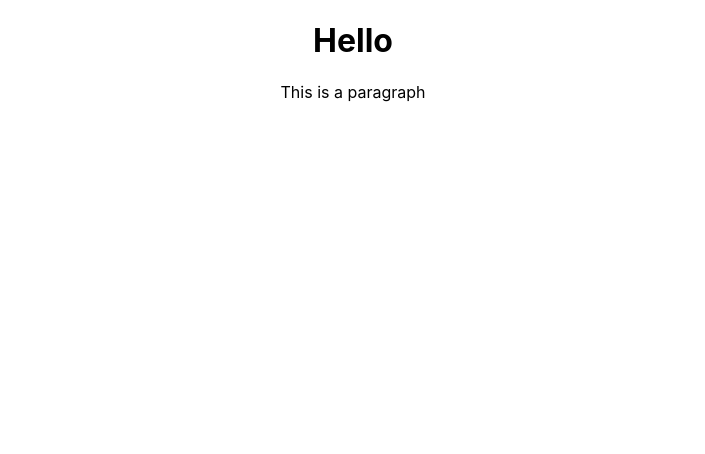
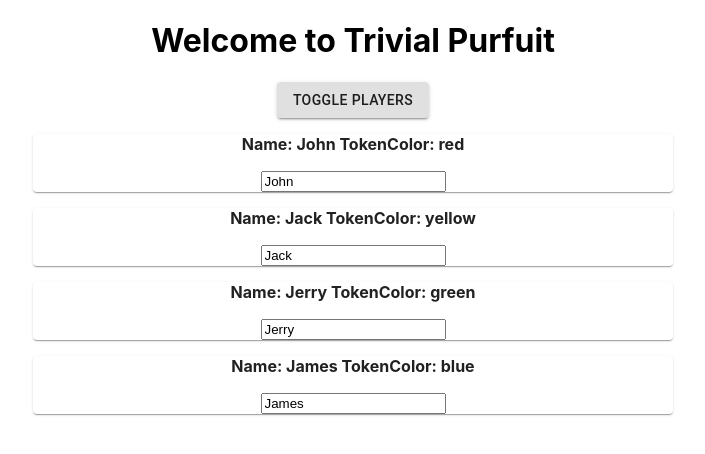
Before and after one commit to GuardiansOfTheCode/trivial-purfuit, a React (Create React App) app in the folder app/: page / in a window 1280 px wide. Shown: the top 454 px of the page, without its empty margins (287-992 px from the left). Built offline with nearby package versions, Linux system fonts and the light colour scheme.

Commit message:
Added material-ui and a basic component for testing

```diff
--- a/app/package.json
+++ b/app/package.json
@@ -3,6 +3,7 @@
   "version": "0.1.0",
   "private": true,
   "dependencies": {
+    "@material-ui/core": "^4.11.0",
     "@testing-library/jest-dom": "^4.2.4",
     "@testing-library/react": "^9.5.0",
     "@testing-library/user-event": "^7.2.1",
--- a/app/public/index.html
+++ b/app/public/index.html
@@ -7,7 +7,7 @@
     <meta name="theme-color" content="#000000"/>
     <meta
             name="description"
-            content="Web site created using create-react-app"
+            content="Trivial Purfuit application"
     />
     <link rel="apple-touch-icon" href="%PUBLIC_URL%/logo192.png"/>
     <!--
@@ -24,7 +24,7 @@
       work correctly both with client-side routing and a non-root public URL.
       Learn how to configure a non-root public URL by running `npm run build`.
     -->
-    <title>React App</title>
+    <title>Trivial Purfuit</title>
 </head>
 <body>
 <noscript>You need to enable JavaScript to run this app.</noscript>
--- a/app/src/App.tsx
+++ b/app/src/App.tsx
@@ -1,17 +1,41 @@
-import React from 'react';
+import React, {useState} from 'react';
+import {Button} from '@material-ui/core';
 import './App.css';
+import Player from './components/Player/Player';
 
-function App() {
+const App = () => {
+    const [gameState, setGameState] = useState({
+        players: [
+            {name: 'John', tokenColor: 'red'},
+            {name: 'Jack', tokenColor: 'yellow'},
+            {name: 'Jerry', tokenColor: 'green'},
+            {name: 'James', tokenColor: 'blue'}
+        ]
+    });
+
+    const [showPlayers, toggleShowPlayers] = useState(true);
+
+    const toggleShowPlayersHandler = () => {
+        toggleShowPlayers(!showPlayers);
+    }
+
+    const players = showPlayers ?
+        <div>
+            {gameState.players.map((player) => {
+                return <Player {...player}
+                               key={player.name}/>
+            })}
+        </div> : null;
+
     return (
         <div className="App">
-            <h1>Hello</h1>
-            <p>This is a paragraph</p>
+            <h1>Welcome to Trivial Purfuit</h1>
+            <Button variant='contained'
+                    onClick={toggleShowPlayersHandler}>
+                Toggle Players
+            </Button>
+            {players}
         </div>
-      // The above code (not true HTML) is compiled to the following:
-      // React.createElement('div',
-      //     {className: 'App'},
-      //     React.createElement('h1', null, 'Hello')
-      // )
     );
 }
 
--- /dev/null
+++ b/app/src/components/Player/Player.css
@@ -0,0 +1,5 @@
+.Player {
+    width: 50%;
+    margin: auto;
+    font-weight: bold;
+}
--- /dev/null
+++ b/app/src/components/Player/Player.tsx
@@ -0,0 +1,16 @@
+import React from 'react';
+import './Player.css';
+import {Paper} from '@material-ui/core';
+
+const player = (props: any) => {
+    return (
+        <Paper className='Player'>
+            <p>Name: {props.name}  TokenColor: {props.tokenColor}</p>
+            <input type='text'
+                   onChange={props.changeName}
+                   defaultValue={props.name}/>
+        </Paper>
+    )
+}
+
+export default player;
```
Also changed, not shown: 1 other file (tests, documents, lock files or other folders).
